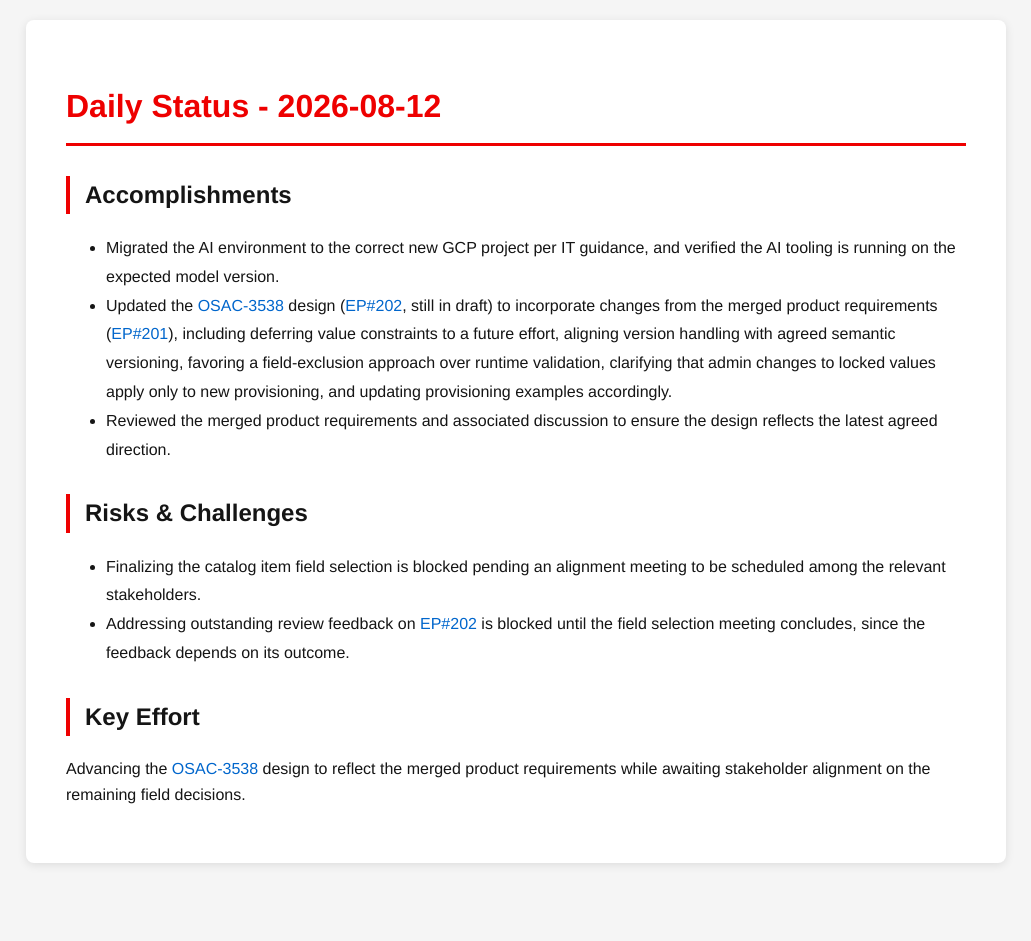
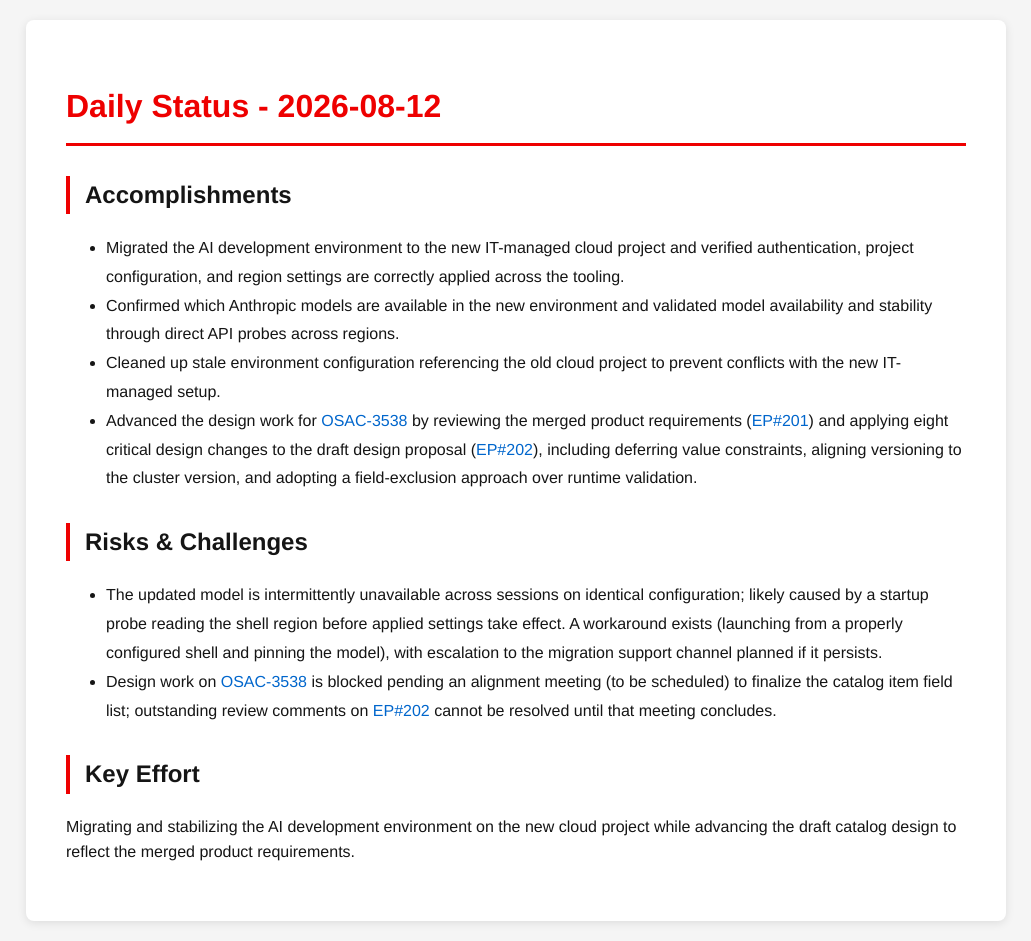
Before and after one commit to tzvatot/daily-status, a Jekyll site: the page built from 2026-08-12.md, in a window 1280 px wide. Shown: the whole page, without its empty margins (124-1155 px from the left). Built offline with Jekyll 4.4.1, drawn with Linux system fonts in a browser that asks for light colours; before the commit the page ends 900 px from its top, so only the background shows below that.

Commit message:
Daily status update - 2026-08-12

```diff
--- a/2026-08-12.md
+++ b/2026-08-12.md
@@ -7,13 +7,14 @@ date: 2026-08-12
 # Daily Status - 2026-08-12
 
 ## Accomplishments
-- Migrated the AI environment to the correct new GCP project per IT guidance, and verified the AI tooling is running on the expected model version.
-- Updated the [OSAC-3538](https://redhat.atlassian.net/browse/OSAC-3538) design ([EP#202](https://github.com/osac-project/enhancement-proposals/pull/202), still in draft) to incorporate changes from the merged product requirements ([EP#201](https://github.com/osac-project/enhancement-proposals/pull/201)), including deferring value constraints to a future effort, aligning version handling with agreed semantic versioning, favoring a field-exclusion approach over runtime validation, clarifying that admin changes to locked values apply only to new provisioning, and updating provisioning examples accordingly.
-- Reviewed the merged product requirements and associated discussion to ensure the design reflects the latest agreed direction.
+- Migrated the AI development environment to the new IT-managed cloud project and verified authentication, project configuration, and region settings are correctly applied across the tooling.
+- Confirmed which Anthropic models are available in the new environment and validated model availability and stability through direct API probes across regions.
+- Cleaned up stale environment configuration referencing the old cloud project to prevent conflicts with the new IT-managed setup.
+- Advanced the design work for [OSAC-3538](https://redhat.atlassian.net/browse/OSAC-3538) by reviewing the merged product requirements ([EP#201](https://github.com/osac-project/enhancement-proposals/pull/201)) and applying eight critical design changes to the draft design proposal ([EP#202](https://github.com/osac-project/enhancement-proposals/pull/202)), including deferring value constraints, aligning versioning to the cluster version, and adopting a field-exclusion approach over runtime validation.
 
 ## Risks & Challenges
-- Finalizing the catalog item field selection is blocked pending an alignment meeting to be scheduled among the relevant stakeholders.
-- Addressing outstanding review feedback on [EP#202](https://github.com/osac-project/enhancement-proposals/pull/202) is blocked until the field selection meeting concludes, since the feedback depends on its outcome.
+- The updated model is intermittently unavailable across sessions on identical configuration; likely caused by a startup probe reading the shell region before applied settings take effect. A workaround exists (launching from a properly configured shell and pinning the model), with escalation to the migration support channel planned if it persists.
+- Design work on [OSAC-3538](https://redhat.atlassian.net/browse/OSAC-3538) is blocked pending an alignment meeting (to be scheduled) to finalize the catalog item field list; outstanding review comments on [EP#202](https://github.com/osac-project/enhancement-proposals/pull/202) cannot be resolved until that meeting concludes.
 
 ## Key Effort
-Advancing the [OSAC-3538](https://redhat.atlassian.net/browse/OSAC-3538) design to reflect the merged product requirements while awaiting stakeholder alignment on the remaining field decisions.
+Migrating and stabilizing the AI development environment on the new cloud project while advancing the draft catalog design to reflect the merged product requirements.
```
